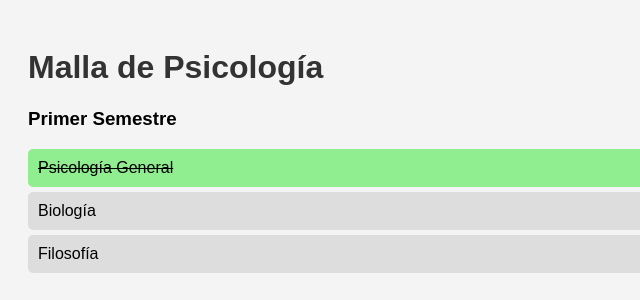
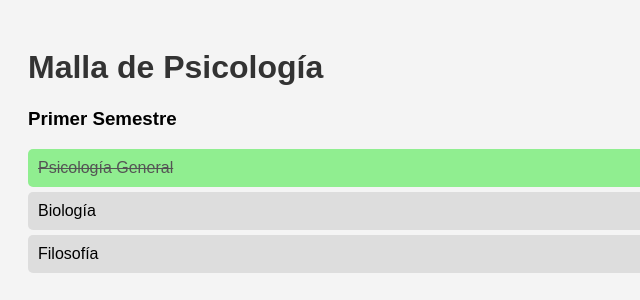
Before and after one commit to Noemi-4/Malla-Psicolog-a-Unab, a plain HTML site: page index.html in a window 1280 px wide. Both pictures are taken after a click on the element "Psicología General". Shown: the top 300 px of the page, 0-640 px from the left. Drawn offline with Linux system fonts and the light colour scheme.

Commit message:
Creo mi malla

```diff
--- a/index.html
+++ b/index.html
@@ -1,20 +1,37 @@
 <!DOCTYPE html>
 <html lang="es">
 <head>
-  <meta charset="UTF-8">
+  <meta charset="UTF-8" />
   <title>Malla Interactiva - Psicología</title>
   <style>
-    body { font-family: Arial; padding: 20px; background: #f4f4f4; }
-    h1 { color: #333; }
-    .semestre { margin-bottom: 30px; }
+    body {
+      font-family: Arial, sans-serif;
+      padding: 20px;
+      background: #f4f4f4;
+    }
+    h1 {
+      color: #333;
+    }
+    .semestre {
+      margin-bottom: 30px;
+    }
     .ramo {
       padding: 10px;
       margin: 5px 0;
       background: #ddd;
       border-radius: 5px;
       cursor: pointer;
+      user-select: none;
+      transition: background-color 0.3s ease;
     }
-    .aprobado { background: lightgreen !important; text-decoration: line-through; }
+    .ramo:hover {
+      background-color: #ccc;
+    }
+    .aprobado {
+      background-color: lightgreen !important;
+      text-decoration: line-through;
+      color: #555;
+    }
   </style>
 </head>
 <body>
```
